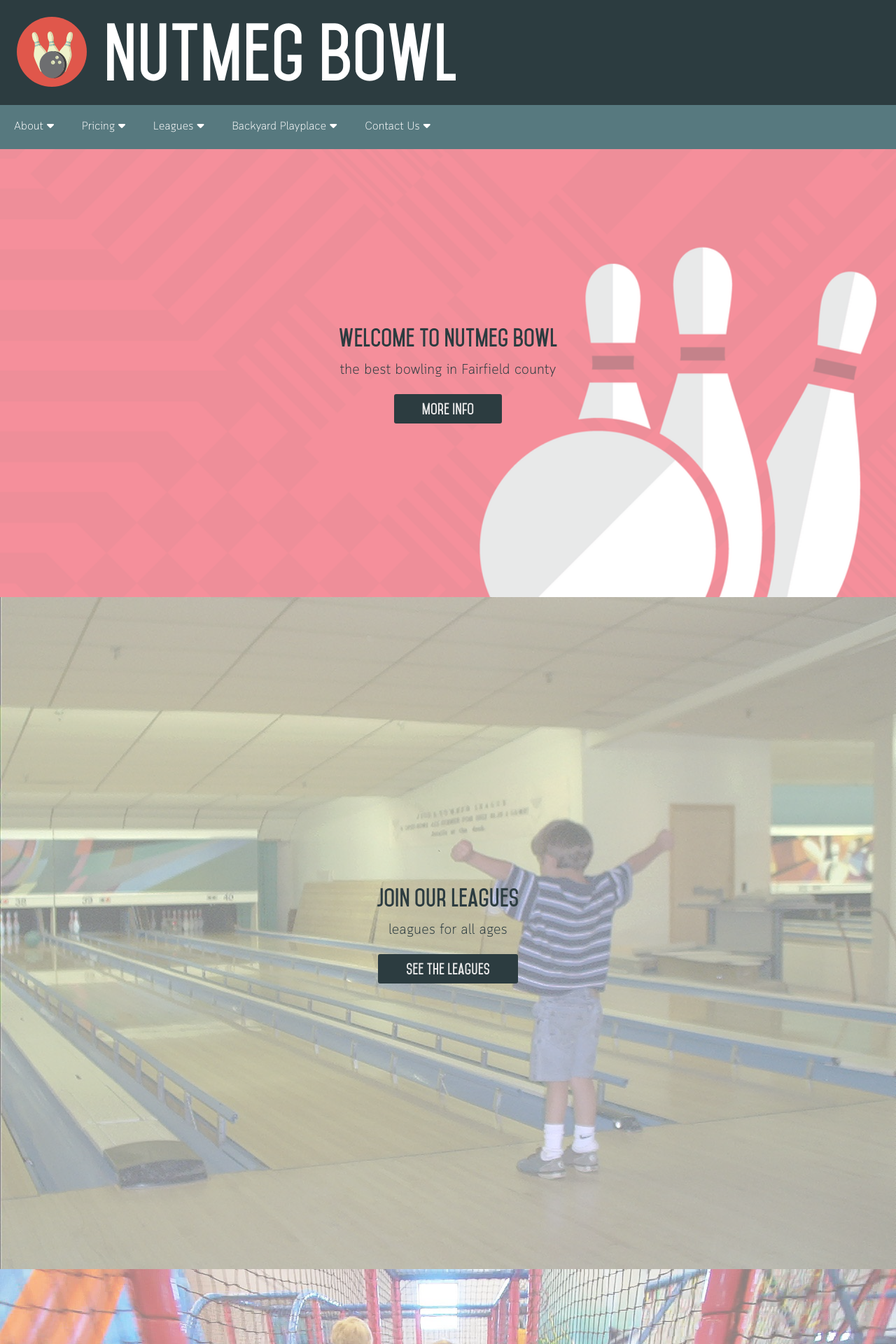
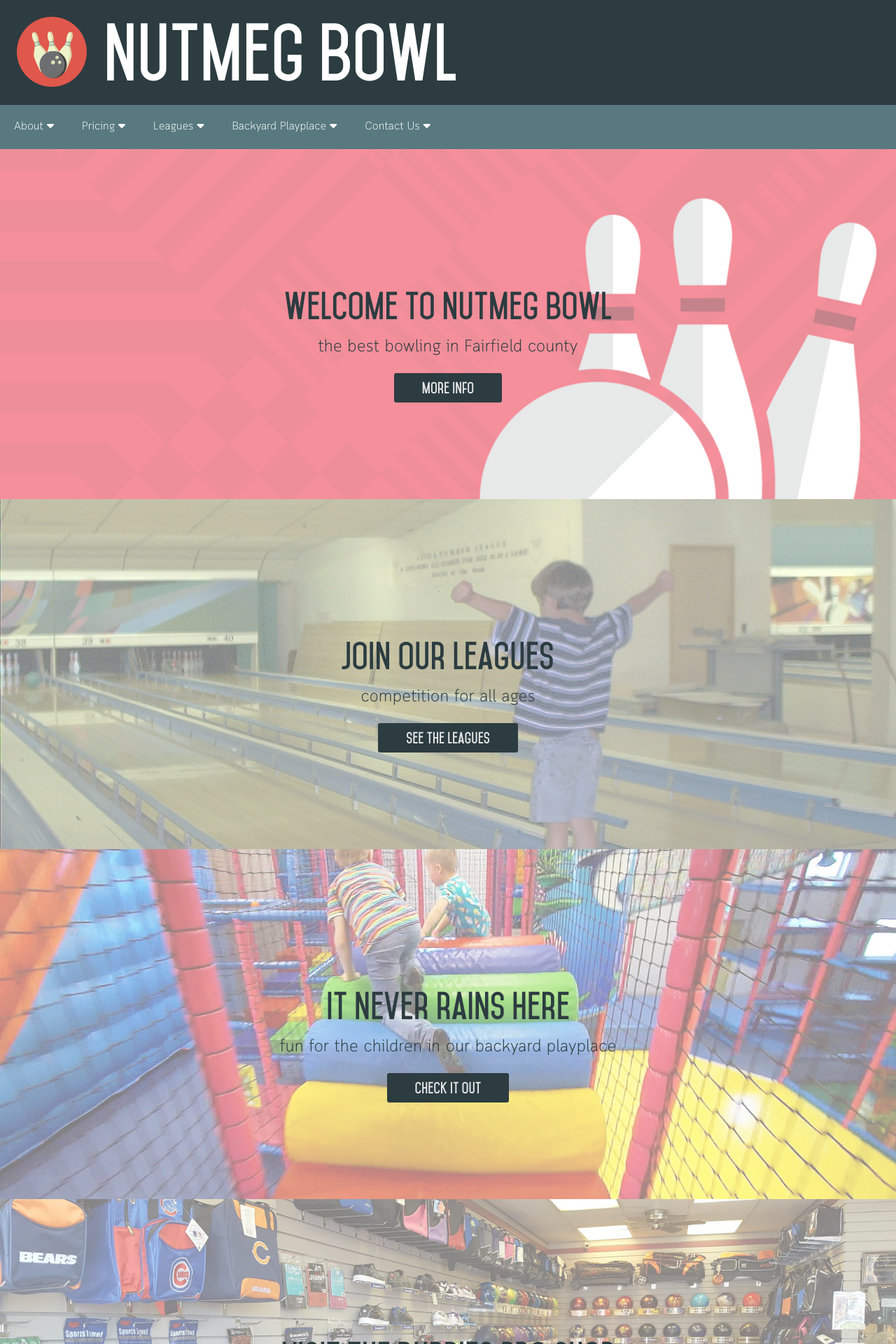
Before and after one commit to jlam55555/nutmegbowl, a Jekyll site: the page built from index.html, in a window 1280 px wide. Shown: the top 1920 px of the page at 70% size. Built offline with Jekyll 4.4.1, drawn with Linux system fonts in a browser that asks for light colours; nearby versions of some CDN libraries; some of the changed text lies outside the part shown.

Commit message:
Fixed distortion of images on index.html

```diff
--- a/index.html
+++ b/index.html
@@ -2,8 +2,7 @@
 layout: default
 ---
 
-<div class="shoutBox">
-  <img class="shoutImage" src="images/bowling.png" />
+<div class="shoutBox" style="background-image:url(images/bowling.png)">
   <div class="imageCover"></div>
   <div class="shoutText">
     <h1>Welcome to Nutmeg Bowl</h1>
@@ -11,26 +10,23 @@ layout: default
     <button data-href="about/features" class="shoutButton pointer shadowHover rounded">More Info</button>
   </div>
 </div>
-<div class="shoutBox">
-  <img class="shoutImage" src="images/junior_leagues.jpg" />
+<div class="shoutBox" style="background-image:url(images/junior_leagues.jpg)">
   <div class="imageCover"></div>
   <div class="shoutText">
     <h1>Join our leagues</h1>
-    <p>leagues for all ages</p>
+    <p>competition for all ages</p>
     <button data-href="leagues/schedule" class="shoutButton pointer shadowHover rounded">See the leagues</button>
   </div>
 </div>
-<div class="shoutBox">
-  <img class="shoutImage" src="images/playplace.jpg" />
+<div class="shoutBox" style="background-image:url(images/playplace.jpg)">
   <div class="imageCover"></div>
   <div class="shoutText">
-    <h1>It never rains in our backyard</h1>
+    <h1>It never rains here</h1>
     <p>fun for the children in our backyard playplace</p>
     <button data-href="backyard_playplace/features" class="shoutButton pointer shadowHover rounded">Check it out</button>
   </div>
 </div>
-<div class="shoutBox">
-  <img class="shoutImage" src="images/pro_shop.jpg" />
+<div class="shoutBox" style="background-image:url(images/pro_shop.jpg)">
   <div class="imageCover"></div>
   <div class="shoutText">
     <h1>Visit the Buddies Pro Shop</h1>
--- a/res/desktop.css
+++ b/res/desktop.css
@@ -90,6 +90,12 @@ div.shoutBox {
   width: calc(100% + 12.5em);
   margin-left: -6.25em;
 }
+div.shoutBox div.shoutText h1 {
+  font-size: 3em !important;
+}
+div.shoutBox div.shoutText p {
+  font-size: 1.5em;
+}
 /* listing page styles */
 div.categoryListItem i.icon {
   font-size: 6.25rem;
--- a/res/mobile.css
+++ b/res/mobile.css
@@ -311,13 +311,11 @@ div.titleImage div.triangle:last-of-type {
 /* index.html styles */
 div.shoutBox {
   width: calc(100% + 1em);
+  height: 31.25em;
+  background-size: cover;
+  background-position: center center;
   margin-left: -0.5em;
   position: relative;
-}
-div.shoutBox img.shoutImage {
-  width: 100%;
-  display: block;
-  min-height: 31.25em;
 }
 div.shoutBox div.imageCover {
   height: 100%;
```
